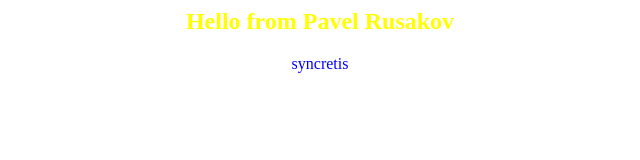
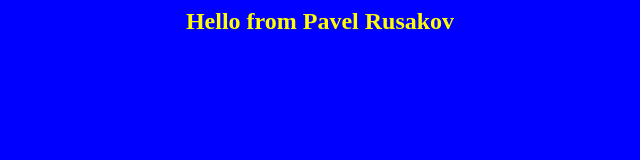
Before and after one commit to BloodH1tman/syncretis_devops, a plain HTML site: page index.html in a window 1280 px wide. Shown: the whole page, without its empty margins (320-960 px from the left). Drawn offline with Linux system fonts and the light colour scheme.

Commit message:
Update index.html

```diff
--- a/index.html
+++ b/index.html
@@ -1,5 +1,5 @@
 <html>
-<body bgcolor=white>
+<body bgcolor=blue>
 <center>
 <h2><font color=yellow>Hello from Pavel Rusakov</font></h2>
 
```
